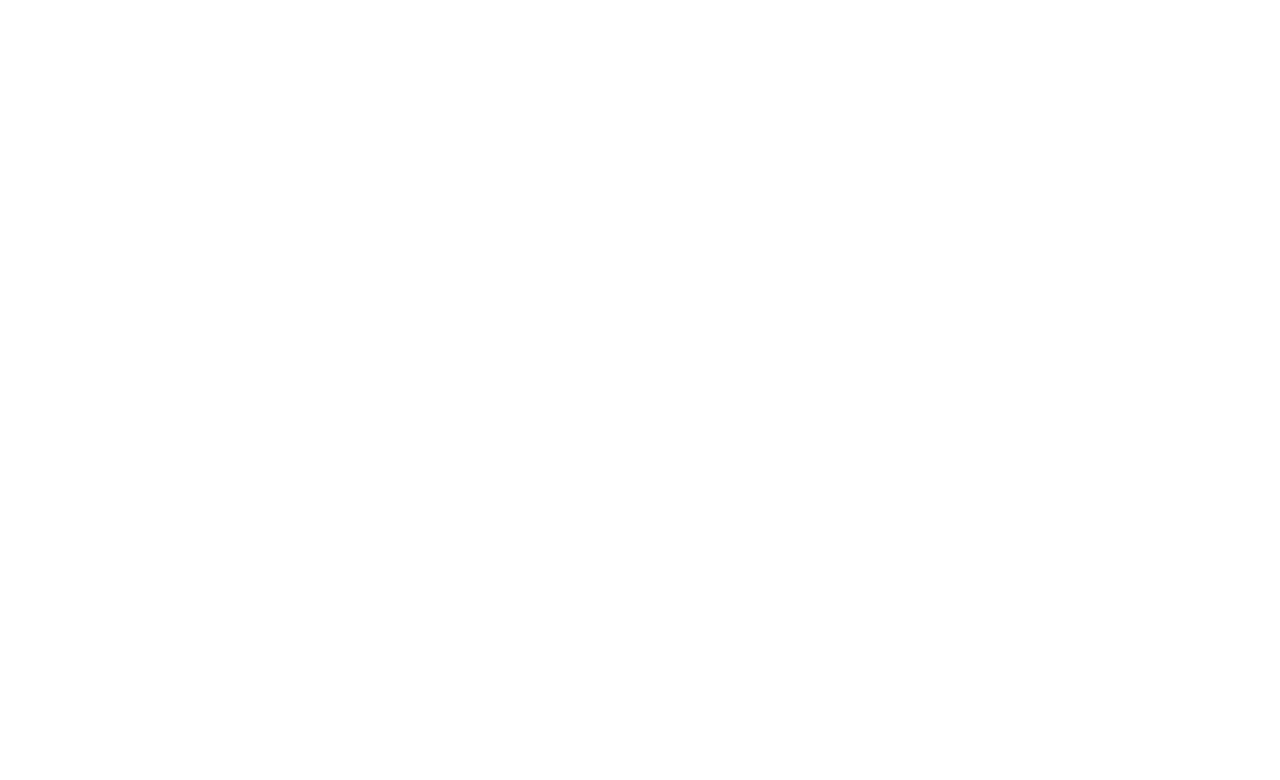
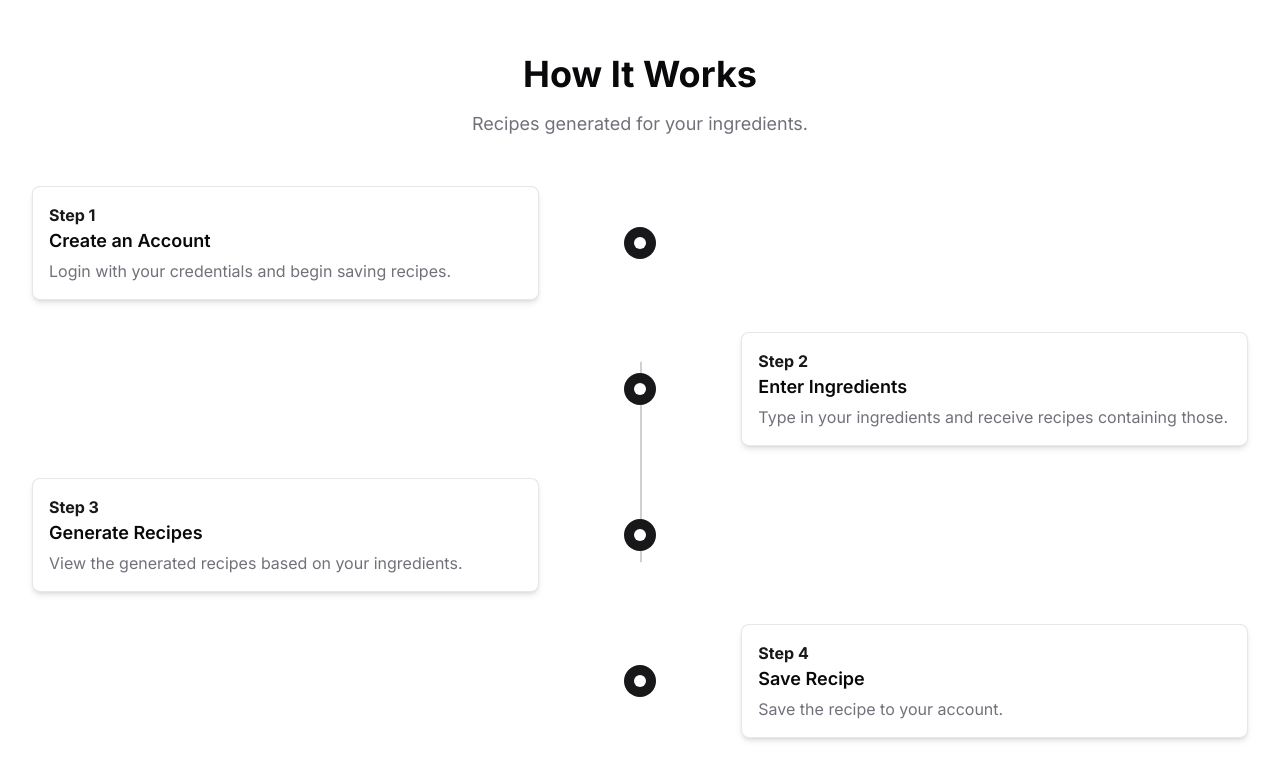
Before and after one commit to BrandonTDiep/PlatePilot, a Next.js app: page / in a window 1280 px wide. Shown: the part 686-1466 px from the top of the page. Before the commit the page ends 800 px from the top, so only its background shows below. Built offline with nearby package versions, Linux system fonts and the light colour scheme.

Commit message:
created timeline component

```diff
--- a/app/page.tsx
+++ b/app/page.tsx
@@ -1,10 +1,11 @@
-import Hero from "../components/hero"
-
+import Hero from "@/components/hero"
+import Timeline from "@/components/timeline";
 export default function Home() {
   return (
 
     <div>
       <Hero />
+      <Timeline />
 
 
 
--- a/components/hero.tsx
+++ b/components/hero.tsx
@@ -12,24 +12,39 @@
         <div className='mx-auto max-w-2xl lg:mx-0 lg:flex-shrink-0'>
             <motion.h1
               className='mt-10 text-4xl font-bold sm:text-6xl'
+              initial={{ opacity: 0, y: 20 }}
+              animate={{ opacity: 1, y: 0 }}
+              transition={{ duration: 0.8 }}
             >
                 Plate Pilot
             </motion.h1>
             <motion.p
               className='mt-6 text-lg leading-8'
+              initial={{ opacity: 0, y: 20 }}
+              animate={{ opacity: 1, y: 0 }}
+              transition={{ duration: 0.8, delay: 0.2 }}
             >
               Turn What You Have into What You Crave!
             </motion.p>
-            <div className='mt-10 flex items-center gap-x-6'>
+            <motion.div
+              className='mt-10 flex items-center gap-x-6'
+              initial={{ opacity: 0, y: 20 }}
+              animate={{ opacity: 1, y: 0 }}
+              transition={{ duration: 0.8, delay: 0.4 }}
+
+            >
               <Link href='/about' className='apple-button'> Create Recipe</Link>
               <a href="#" className='text-sm font-semibold leading-6'>Learn how <span aria-hidden="true">→</span></a>
-
-
-            </div>
+            </motion.div>
 
         </div>
 
-        <div className='mx-auto'>
+        <motion.div
+          className='mx-auto mt-16 lg:mt-0'
+          initial={{ opacity: 0, x: 20 }}
+          animate={{ opacity: 1, x: 0 }}
+          transition={{ duration: 0.8, delay: 0.6 }}
+        >
             <Image
               src="/images/plate.png"
               alt="plate"
@@ -37,7 +52,7 @@
               height={500}
               priority
             />
-        </div>
+        </motion.div>
 
     </div>
   )
--- /dev/null
+++ b/components/timeline.tsx
@@ -0,0 +1,111 @@
+"use client"
+
+import { useRef } from "react"
+import { motion, useScroll,  useSpring, useInView } from "framer-motion"
+
+const recipeSteps = [
+  {
+    number: "1",
+    title: "Create an Account",
+    description: "Login with your credentials and begin saving recipes.",
+  },
+  {
+    number: "2",
+    title: "Enter Ingredients",
+    description: "Type in your ingredients and receive recipes containing those.",
+
+  },
+  {
+    number: "3",
+    title: "Generate Recipes",
+    description: "View the generated recipes based on your ingredients.",
+  },
+  {
+    number: "4",
+    title: "Save Recipe",
+    description: "Save the recipe to your account.",
+  },
+]
+
+
+export default function Timeline() {
+  const containerRef = useRef<HTMLDivElement>(null)
+  const { scrollYProgress } = useScroll({target: containerRef, offset: ["start end", "end start"]})
+
+  const scaleX = useSpring(scrollYProgress, {
+    stiffness: 100,
+    damping: 30,
+    restDelta: 0.001,
+  })
+
+  return (
+    <section ref={containerRef} className="py-20 bg-background overflow-hidden">
+      <div className="max-w-7xl mx-auto px-4 sm:px-6 lg:px-8">
+        <motion.div
+          className="text-center mb-12"
+          initial={{ opacity: 0, y: 20 }}
+          animate={{ opacity: 1, y: 0 }}
+          transition={{ duration: 0.8 }}
+        >
+          <h2 className="text-3xl font-bold text-foreground sm:text-4xl">How It Works</h2>
+          <p className="mt-4 text-lg text-muted-foreground">Recipes generated for your ingredients.</p>
+        </motion.div>
+
+        <div className="relative">
+          {/* Vertical line */}
+          <motion.div
+            className="absolute left-1/2 transform -translate-x-1/2 w-0.5 h-full bg-primary/20"
+            style={{ scaleY: scaleX }}
+          />
+
+          {recipeSteps.map((step, index) => (
+            <RecipeSteps
+              key={index}
+              step={step}
+              index={index}
+            />
+          ))}
+        </div>
+      </div>
+    </section>
+  )
+}
+
+const RecipeSteps = ({step, index} : {
+    step: (typeof recipeSteps[0])
+    index: number
+}) => {
+
+    const ref = useRef(null)
+  const isInView = useInView(ref, { once: true, amount: 0.5 })
+
+  return (
+    <motion.div
+      ref={ref}
+      className={`mb-8 flex justify-between items-center w-full ${index % 2 === 0 ? "flex-row-reverse" : ""}`}
+      initial={{ opacity: 0, y: 50 }}
+      animate={isInView ? { opacity: 1, y: 0 } : { opacity: 0, y: 50 }}
+      transition={{ duration: 0.8, delay: index * 0.1 }}
+    >
+      <div className="w-5/12" />
+      <div className="z-20">
+        <div className="flex items-center justify-center w-8 h-8 bg-primary rounded-full">
+          <div className="w-3 h-3 bg-background rounded-full" />
+        </div>
+      </div>
+      <motion.div
+        className="w-5/12 cursor-pointer"
+        whileHover={{ scale: 1.05 }}
+        whileTap={{ scale: 0.95 }}
+      >
+        <div className="p-4 bg-background rounded-lg shadow-md border border-primary/10">
+          <span className="font-bold text-primary">Step {step.number}</span>
+          <h3 className="text-lg font-semibold mb-1">{step.title}</h3>
+          <p className="text-muted-foreground">{step.description}</p>
+        </div>
+      </motion.div>
+    </motion.div>
+  )
+
+
+}
```
